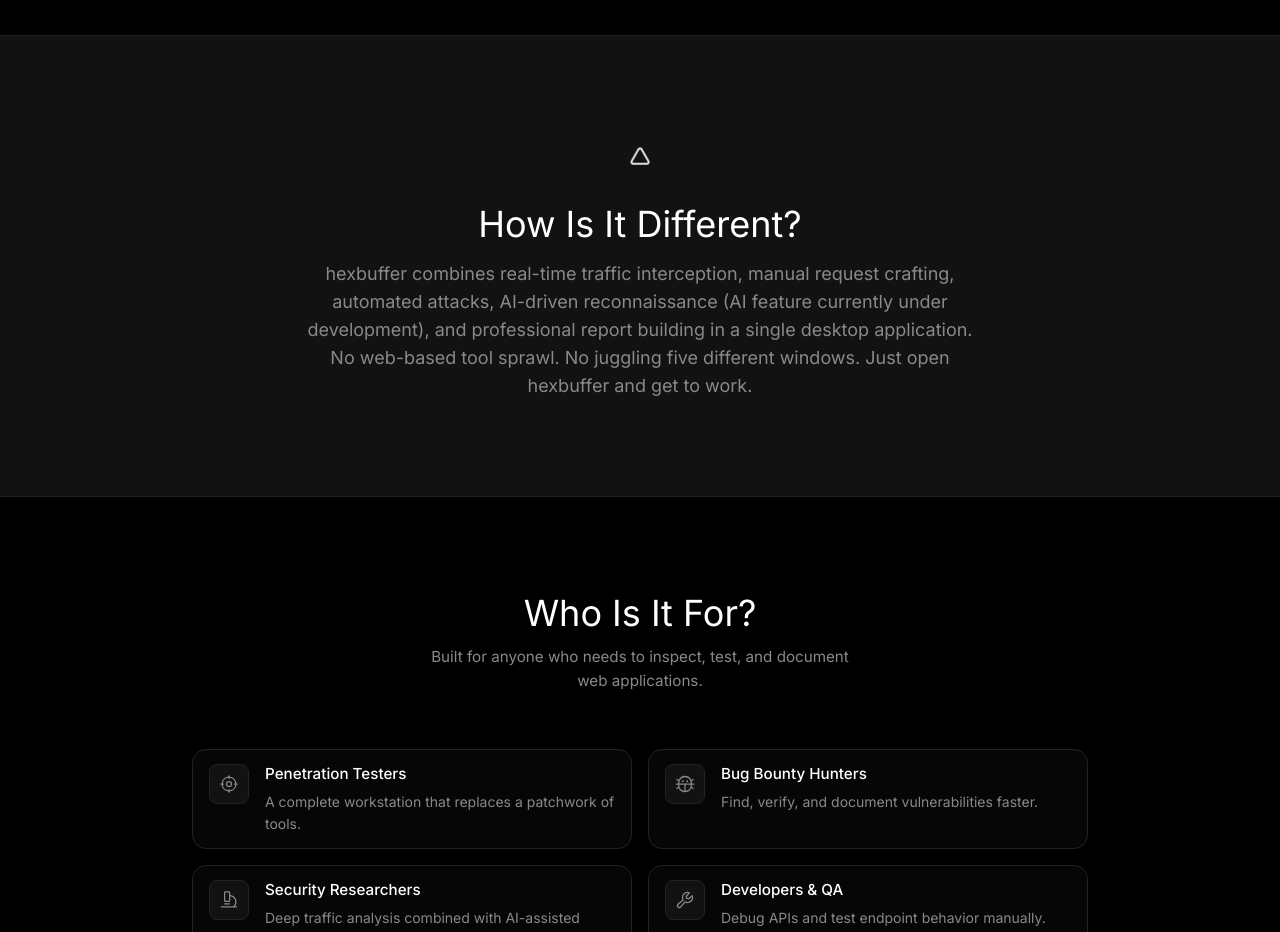
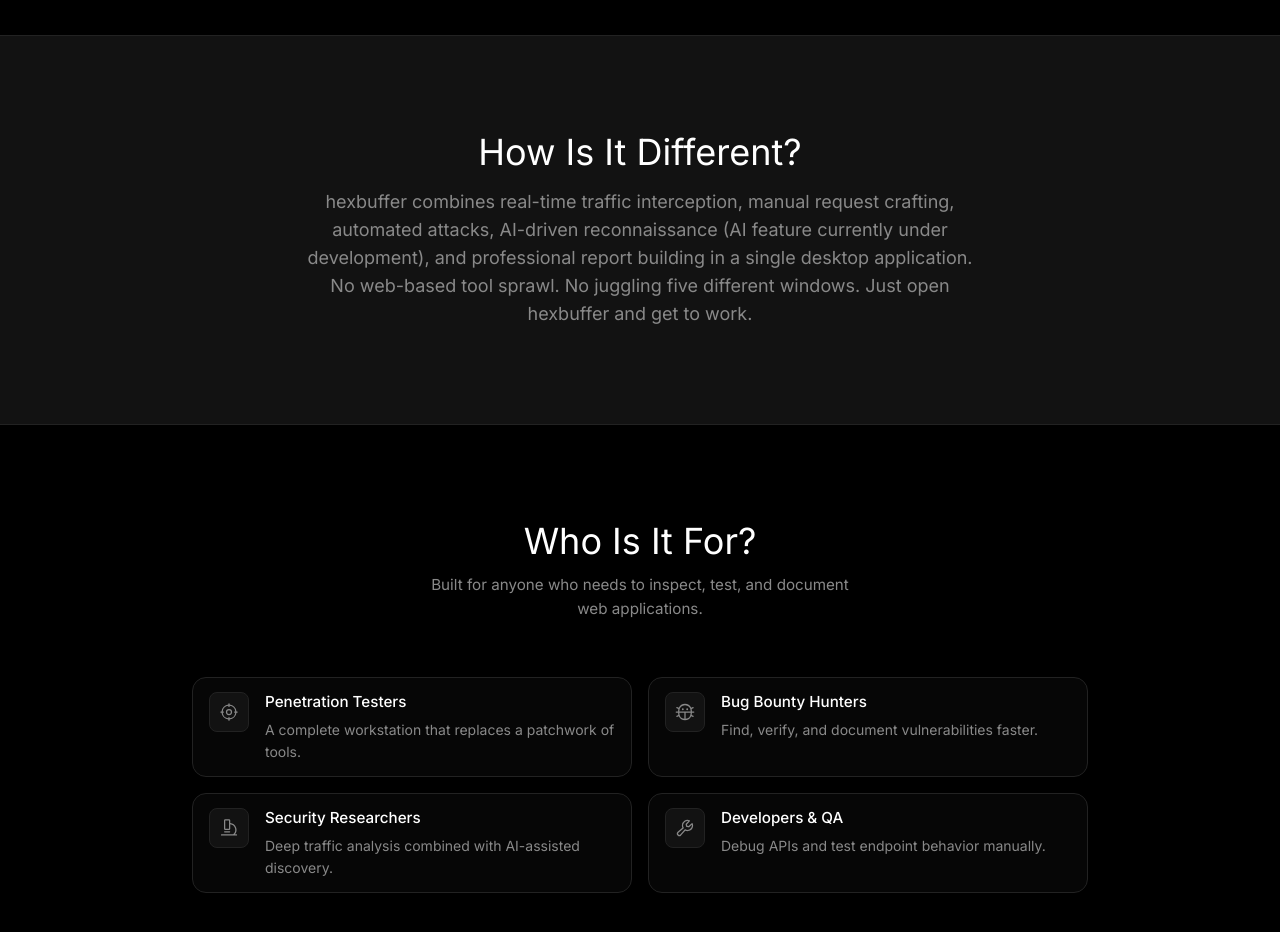
Before and after one commit to arhamymr/oxbuffer-website, a Next.js app: page / in a window 1280 px wide. Shown: the part 1500-2432 px from the top of the page. Built offline with nearby package versions, Linux system fonts and the light colour scheme.

Commit message:
refactor(difference-section): remove PulseTriangle wrapper div
- Deleted the div container wrapping the PulseTriangle component
- Simplified the layout by removing unnecessary flex and sizing styles
- Reduced redundant code and improved component structure

```diff
--- a/components/sections/difference-section.tsx
+++ b/components/sections/difference-section.tsx
@@ -23,18 +23,6 @@
         )}
       >
         <ScrollReveal>
-          <div
-            className={cn(
-              // Layout & Positioning
-              "flex items-center justify-center mx-auto",
-              // Sizing & Spacing
-              "size-12 mb-6",
-              // Backgrounds & Borders
-              "rounded-lg bg-accent"
-            )}
-          >
-            <PulseTriangle size="xxlarge" className="text-accent-foreground" />
-          </div>
           <h2
             className={cn(
               // Typography
```
